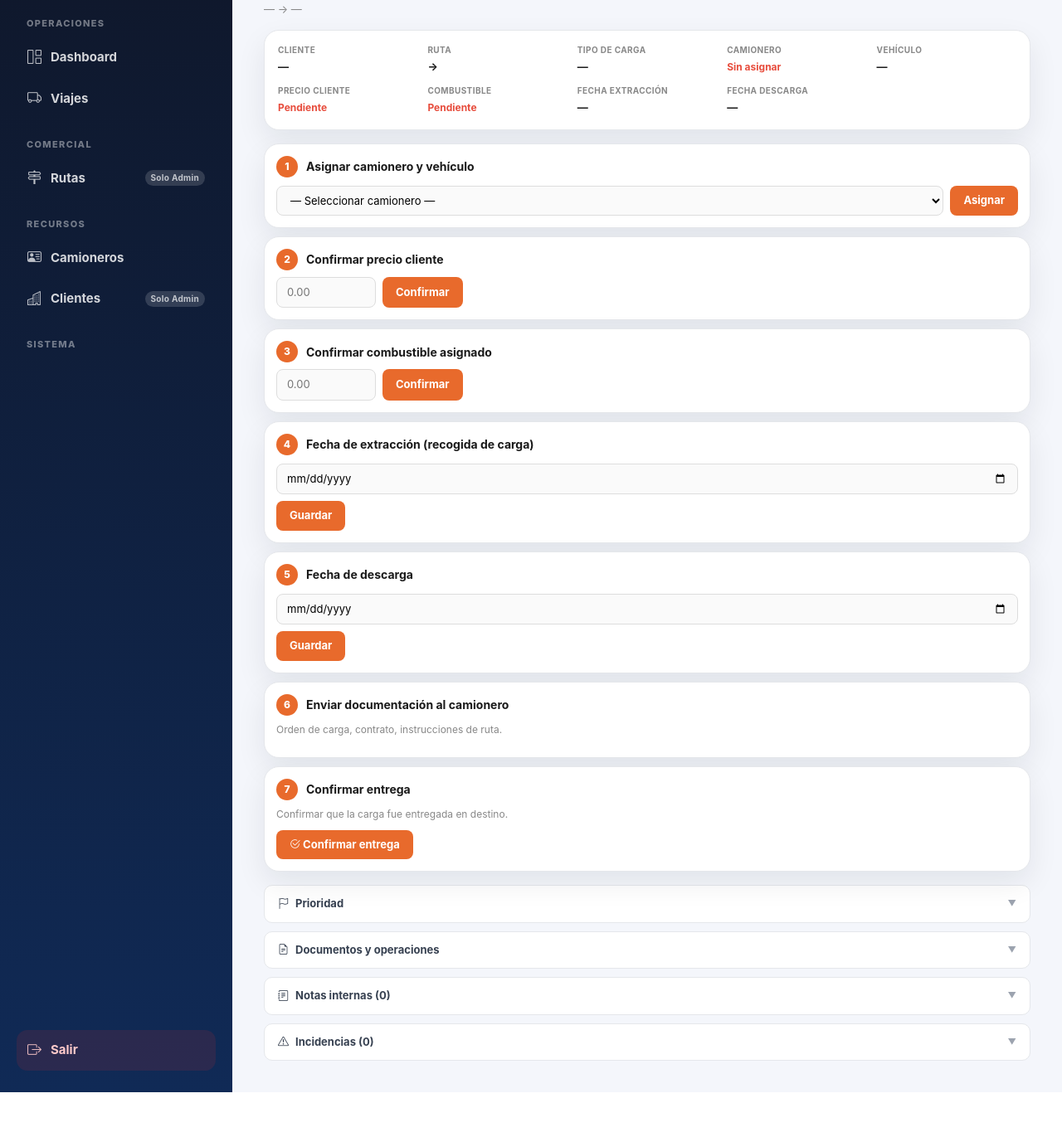
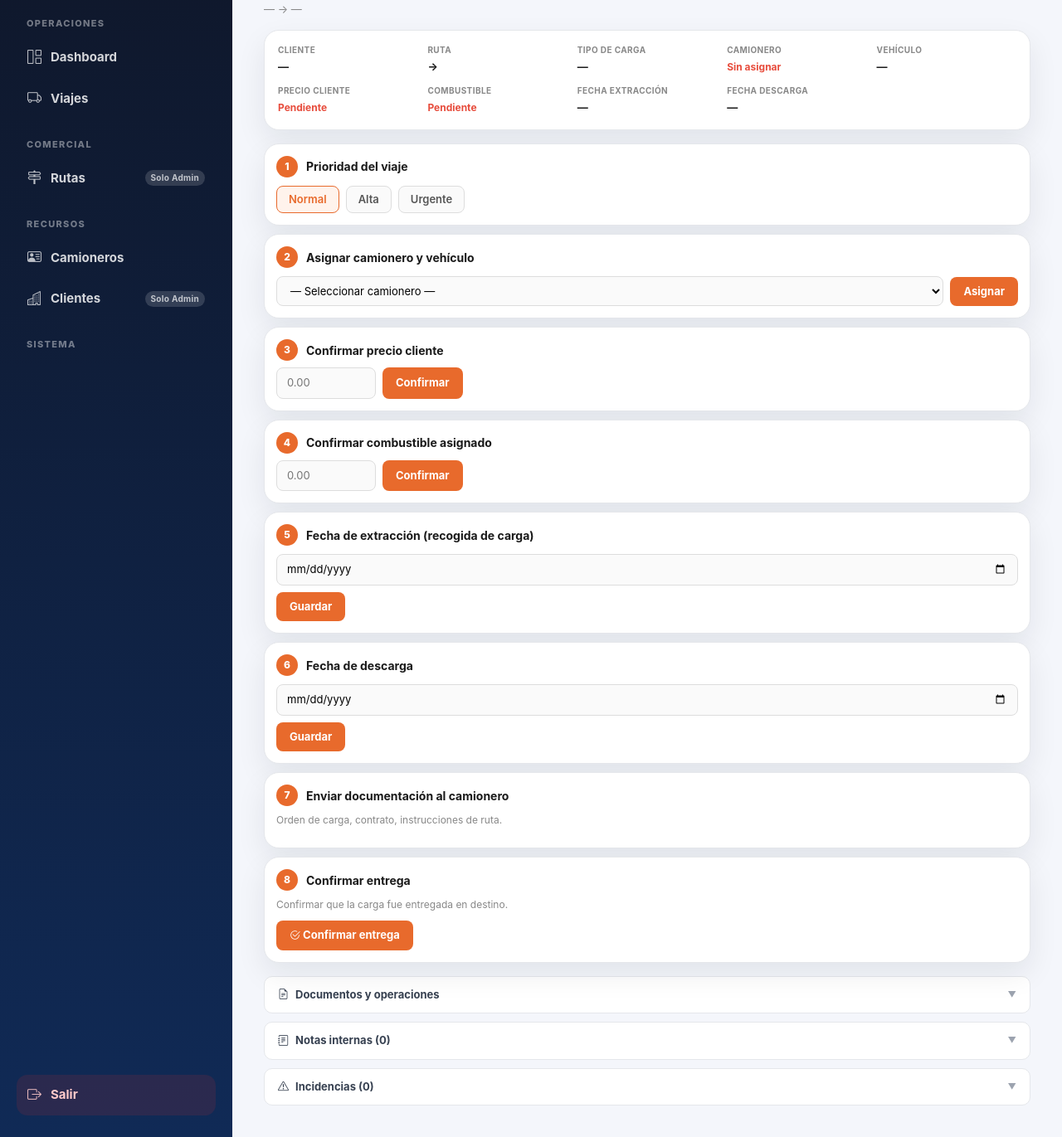
Before and after one commit to frankoaldos11-dotcom/Mercatoria-Trucks, a Flask app: template templates/admin/gestionar_viaje.html in a window 1280 px wide. Shown: the part 90-1461 px from the top of the page at 83% size. Before the commit the page ends 1407 px from the top, so only its background shows below. Run offline with Flask 3, Linux system fonts and the light colour scheme; the template is opened without the code that fills it, so the values that code supplies are empty; some libraries are stand-ins or nearby versions.

Commit message:
fix: prioridad como paso 1, cartel km minimo con condicion
- gestionar_viaje.html: prioridad movida a paso 1 del flujo secuencial
  (siempre visible con radio buttons inline); pasos renumerados 2-9;
  acordeon de prioridad eliminado (redundante)
- cartel liq-aviso: solo se muestra cuando minimo_km_garantizado > 0
  Y km_real < km_liquidable, evitando mostrarlo con configuracion en 0

Co-Authored-By: Claude Sonnet 4.6 <noreply@anthropic.com>

```diff
--- a/templates/admin/gestionar_viaje.html
+++ b/templates/admin/gestionar_viaje.html
@@ -130,7 +130,28 @@
 {# ── STEPS ────────────────────────────────────────────────── #}
 <div style="display:flex;flex-direction:column;gap:10px;margin-bottom:16px;">
 
-{# STEP 1 — Asignar camionero #}
+{# STEP 1 — Prioridad (siempre visible) #}
+<div class="card step-active">
+    <div class="step-title-row"><span class="step-num">1</span> Prioridad del viaje</div>
+    <form method="POST" action="/admin/viaje/{{ viaje.id }}/prioridad" style="margin-top:10px;">
+        <input type="hidden" name="csrf_token" value="{{ csrf_token() }}">
+        <div style="display:flex;gap:8px;flex-wrap:wrap;">
+            {% for p in ['Normal', 'Alta', 'Urgente'] %}
+            <label style="display:flex;align-items:center;gap:5px;cursor:pointer;font-size:13px;font-weight:600;
+                          padding:6px 14px;border-radius:8px;border:1px solid {{ '#E86A2C' if (viaje.prioridad or 'Normal') == p else '#ddd' }};
+                          background:{{ '#fff3ec' if (viaje.prioridad or 'Normal') == p else '#fafafa' }};
+                          color:{{ '#E86A2C' if (viaje.prioridad or 'Normal') == p else '#555' }};">
+                <input type="radio" name="prioridad" value="{{ p }}"
+                       {{ 'checked' if (viaje.prioridad or 'Normal') == p else '' }}
+                       style="display:none;" onchange="this.form.submit()">
+                {{ p }}
+            </label>
+            {% endfor %}
+        </div>
+    </form>
+</div>
+
+{# STEP 2 — Asignar camionero #}
 {% if done1 %}
 <div class="step-done">
     <i class="bi bi-check-circle-fill step-check"></i>
@@ -141,7 +162,7 @@
 </div>
 {% else %}
 <div class="card step-active">
-    <div class="step-title-row"><span class="step-num">1</span> Asignar camionero y vehículo</div>
+    <div class="step-title-row"><span class="step-num">2</span> Asignar camionero y vehículo</div>
     <form method="POST" action="/admin/viaje/{{ viaje.id }}/asignar-todo" style="display:flex;gap:8px;flex-wrap:wrap;align-items:flex-end;margin-top:10px;">
         <input type="hidden" name="csrf_token" value="{{ csrf_token() }}">
         <select name="camionero" class="step-input" required style="flex:1;min-width:200px;">
@@ -155,7 +176,7 @@
 </div>
 {% endif %}
 
-{# STEP 2 — Confirmar precio #}
+{# STEP 3 — Confirmar precio #}
 {% if done2 %}
 <div class="step-done">
     <i class="bi bi-check-circle-fill step-check"></i>
@@ -163,7 +184,7 @@
 </div>
 {% else %}
 <div class="card step-active">
-    <div class="step-title-row"><span class="step-num">2</span> Confirmar precio cliente</div>
+    <div class="step-title-row"><span class="step-num">3</span> Confirmar precio cliente</div>
     {% if liquidacion and liquidacion.precio_cliente > 0 %}
     <p style="font-size:12px;color:#888;margin:8px 0 4px;">Precio calculado: <strong>${{ "%.2f"|format(liquidacion.precio_cliente) }}</strong></p>
     {% endif %}
@@ -177,7 +198,7 @@
 </div>
 {% endif %}
 
-{# STEP 3 — Confirmar combustible #}
+{# STEP 4 — Confirmar combustible #}
 {% if done3 %}
 <div class="step-done">
     <i class="bi bi-check-circle-fill step-check"></i>
@@ -185,7 +206,7 @@
 </div>
 {% else %}
 <div class="card step-active">
-    <div class="step-title-row"><span class="step-num">3</span> Confirmar combustible asignado</div>
+    <div class="step-title-row"><span class="step-num">4</span> Confirmar combustible asignado</div>
     {% if liquidacion and liquidacion.combustible > 0 %}
     <p style="font-size:12px;color:#888;margin:8px 0 4px;">Estimado por liquidación: <strong>${{ "%.2f"|format(liquidacion.combustible) }}</strong></p>
     {% endif %}
@@ -199,7 +220,7 @@
 </div>
 {% endif %}
 
-{# STEP 4 — Fecha de extracción #}
+{# STEP 5 — Fecha de extracción #}
 {% if done4 %}
 <div class="step-done">
     <i class="bi bi-check-circle-fill step-check"></i>
@@ -207,7 +228,7 @@
 </div>
 {% else %}
 <div class="card step-active">
-    <div class="step-title-row"><span class="step-num">4</span> Fecha de extracción (recogida de carga)</div>
+    <div class="step-title-row"><span class="step-num">5</span> Fecha de extracción (recogida de carga)</div>
     <form method="POST" action="/admin/viaje/{{ viaje.id }}/guardar-fechas" style="display:flex;gap:8px;flex-wrap:wrap;margin-top:10px;">
         <input type="hidden" name="csrf_token" value="{{ csrf_token() }}">
         <input type="date" name="fecha_recogida" class="step-input" required>
@@ -216,7 +237,7 @@
 </div>
 {% endif %}
 
-{# STEP 5 — Fecha de descarga #}
+{# STEP 6 — Fecha de descarga #}
 {% if done5 %}
 <div class="step-done">
     <i class="bi bi-check-circle-fill step-check"></i>
@@ -224,7 +245,7 @@
 </div>
 {% else %}
 <div class="card step-active">
-    <div class="step-title-row"><span class="step-num">5</span> Fecha de descarga</div>
+    <div class="step-title-row"><span class="step-num">6</span> Fecha de descarga</div>
     <form method="POST" action="/admin/viaje/{{ viaje.id }}/guardar-fechas" style="display:flex;gap:8px;flex-wrap:wrap;margin-top:10px;">
         <input type="hidden" name="csrf_token" value="{{ csrf_token() }}">
         <input type="date" name="fecha_entrega" class="step-input" required>
@@ -233,7 +254,7 @@
 </div>
 {% endif %}
 
-{# STEP 6 — Enviar documentación #}
+{# STEP 7 — Enviar documentación #}
 {% if done6 %}
 <div class="step-done">
     <i class="bi bi-check-circle-fill step-check"></i>
@@ -241,7 +262,7 @@
 </div>
 {% else %}
 <div class="card step-active">
-    <div class="step-title-row"><span class="step-num">6</span> Enviar documentación al camionero</div>
+    <div class="step-title-row"><span class="step-num">7</span> Enviar documentación al camionero</div>
     <p style="font-size:12px;color:#888;margin:8px 0 10px;">Orden de carga, contrato, instrucciones de ruta.</p>
     <div style="display:flex;gap:8px;flex-wrap:wrap;align-items:center;">
         {% if orden_carga_ok %}
@@ -262,7 +283,7 @@
 </div>
 {% endif %}
 
-{# STEP 7 — Confirmar entrega #}
+{# STEP 8 — Confirmar entrega #}
 {% if done7 %}
 <div class="step-done">
     <i class="bi bi-check-circle-fill step-check"></i>
@@ -270,7 +291,7 @@
 </div>
 {% else %}
 <div class="card step-active">
-    <div class="step-title-row"><span class="step-num">7</span> Confirmar entrega</div>
+    <div class="step-title-row"><span class="step-num">8</span> Confirmar entrega</div>
     <p style="font-size:12px;color:#888;margin:8px 0 10px;">Confirmar que la carga fue entregada en destino.</p>
     <form method="POST" action="/admin/viaje/{{ viaje.id }}/estado"
           onsubmit="return confirm('¿Confirmar entrega? Esto cambiará el estado a Entregado.')">
@@ -283,7 +304,7 @@
 </div>
 {% endif %}
 
-{# STEP 8 — Cerrar operación #}
+{# STEP 9 — Cerrar operación #}
 {% if done_all %}
 <div class="card" style="border:2px solid #27ae60;background:#f0fdf4;padding:16px;">
     <div style="display:flex;align-items:center;gap:10px;margin-bottom:12px;">
@@ -350,7 +371,9 @@
     <details class="detail-block">
         <summary class="detail-summary"><i class="bi bi-calculator"></i> Liquidación financiera</summary>
         <div style="padding:14px;">
-            {% if liquidacion.minimo_aplicado %}
+            {% if liquidacion.minimo_aplicado
+                  and liquidacion.config.get('minimo_km_garantizado', 0)|float > 0
+                  and liquidacion.km_real|int < liquidacion.km_liquidable|int %}
             <div class="liq-aviso">
                 <i class="bi bi-info-circle"></i>
                 Se aplica el mínimo de {{ liquidacion.km_liquidable|int }} km para esta liquidación porque la ruta tiene menos km registrados ({{ liquidacion.km_real|int }} km reales).
@@ -408,29 +431,6 @@
         </div>
     </details>
     {% endif %}
-
-    {# Prioridad #}
-    <details class="detail-block">
-        <summary class="detail-summary"><i class="bi bi-flag"></i> Prioridad</summary>
-        <div style="padding:14px;">
-            <form method="POST" action="/admin/viaje/{{ viaje.id }}/prioridad">
-                <input type="hidden" name="csrf_token" value="{{ csrf_token() }}">
-                <div style="display:flex;gap:8px;flex-wrap:wrap;">
-                    {% for p in ['Normal', 'Alta', 'Urgente'] %}
-                    <label style="display:flex;align-items:center;gap:5px;cursor:pointer;font-size:13px;font-weight:600;
-                                  padding:6px 14px;border-radius:8px;border:1px solid {{ '#E86A2C' if (viaje.prioridad or 'Normal') == p else '#ddd' }};
-                                  background:{{ '#fff3ec' if (viaje.prioridad or 'Normal') == p else '#fafafa' }};
-                                  color:{{ '#E86A2C' if (viaje.prioridad or 'Normal') == p else '#555' }};">
-                        <input type="radio" name="prioridad" value="{{ p }}"
-                               {{ 'checked' if (viaje.prioridad or 'Normal') == p else '' }}
-                               style="display:none;" onchange="this.form.submit()">
-                        {{ p }}
-                    </label>
-                    {% endfor %}
-                </div>
-            </form>
-        </div>
-    </details>
 
     {# Operaciones (PDFs, factura, eliminar) #}
     <details class="detail-block">
```
